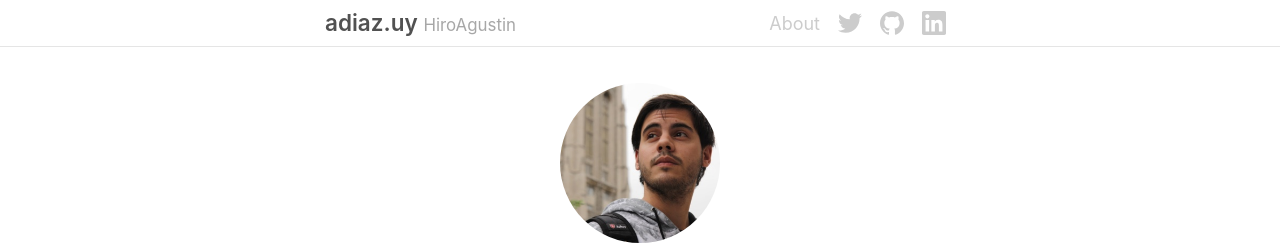
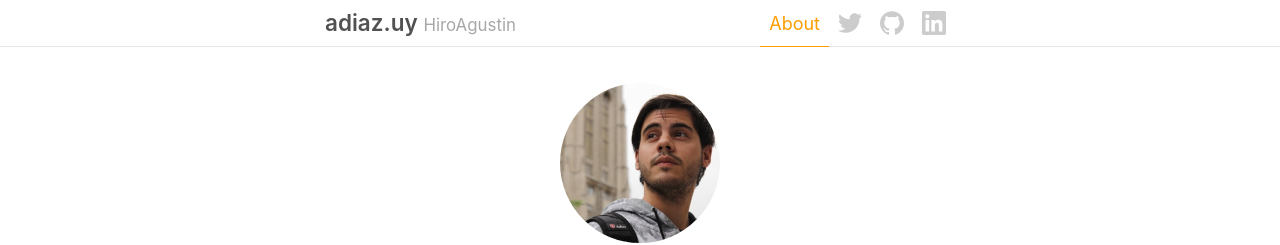
Before and after one commit to HiroAgustin/adiaz.uy-legacy, a Jekyll site: the page built from about.html, in a window 1280 px wide. Shown: the top 245 px of the page. Built offline with Jekyll 4.4.1, drawn with Linux system fonts in a browser that asks for light colours; nearby versions of some CDN libraries.

Commit message:
Make About link active when on About page.

```diff
--- a/_includes/Header.html
+++ b/_includes/Header.html
@@ -7,7 +7,7 @@
 
     <ul class="Header__Nav">
       <li class="Header__Nav__Item">
-        <a class="Header__Nav__Link"
+        <a class="Header__Nav__Link {% if page.url == '/about/' %}Header__Nav__Link--active{% endif %}"
            href="/about/"
            title="Agustin’s Profile"
         >
--- a/_sass/_Header.scss
+++ b/_sass/_Header.scss
@@ -63,6 +63,14 @@
         color: $link-color;
       }
 
+      &--active {
+        color: $link-color;
+
+        &::after {
+          transform: scaleX(1);
+        }
+      }
+
       &--GitHub {
         &:hover, &:focus {
           color: $GitHub;
```
